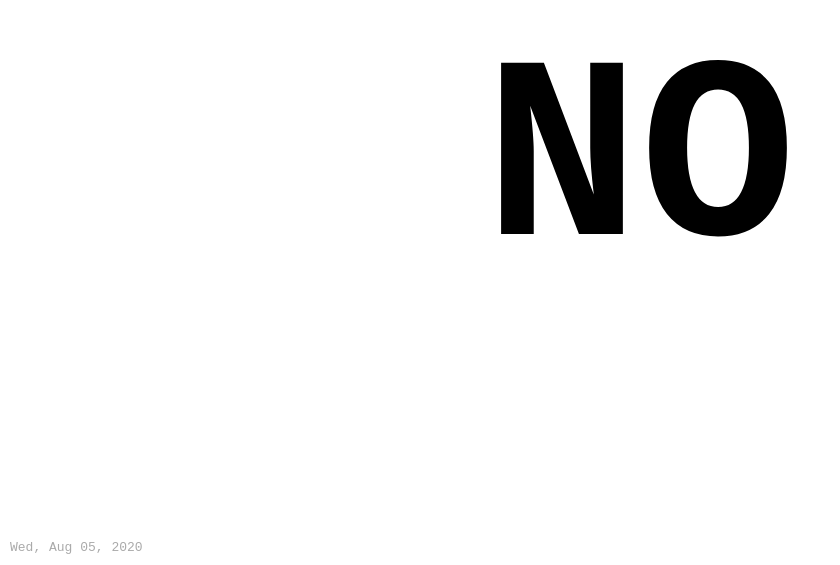
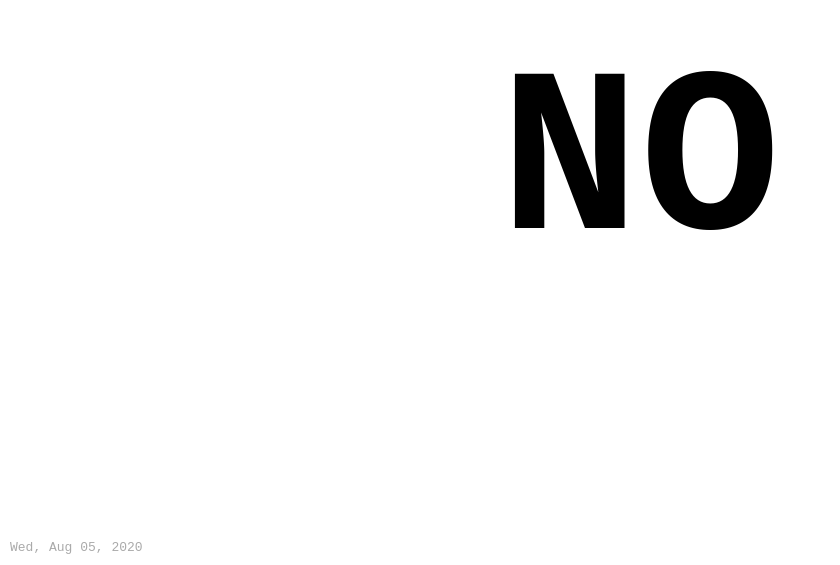
Before and after one commit to naturaln0va/isitgameday, a plain HTML site: page index.html in a window 1280 px wide. Shown: the part 235-800 px from the top of the page, without its empty margins (0-840 px from the left). Drawn offline with Linux system fonts and the light colour scheme.

Commit message:
adjusted the boolean font size

```diff
--- a/index.html
+++ b/index.html
@@ -24,10 +24,9 @@
 			.content {
 				margin-left: auto;
 				margin-right: auto;
-				width: 420px;
 			}
 			#boolean {
-				font-size: 20em;
+				font-size: 18em;
 				text-align: center;
 			}
 			#current {
```
